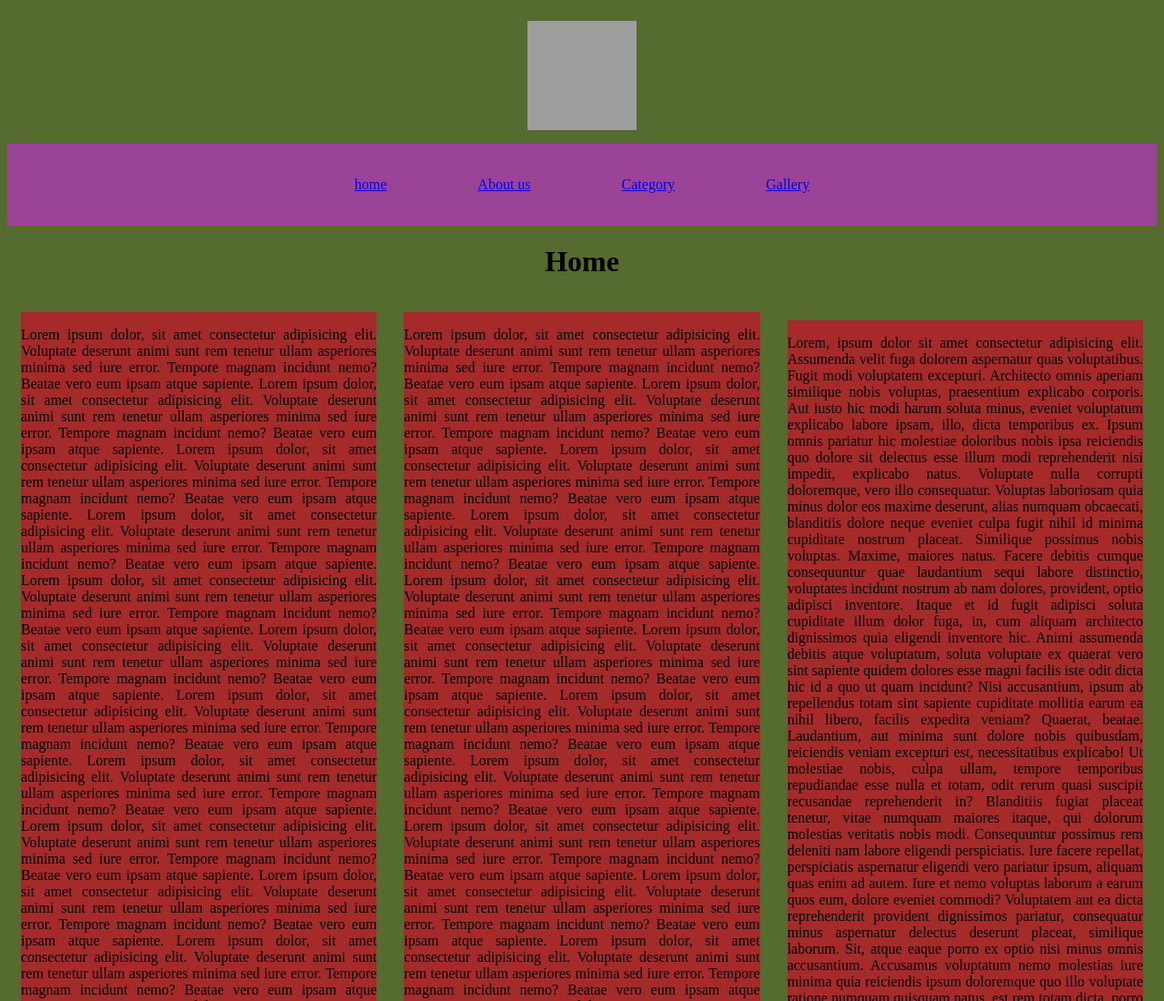
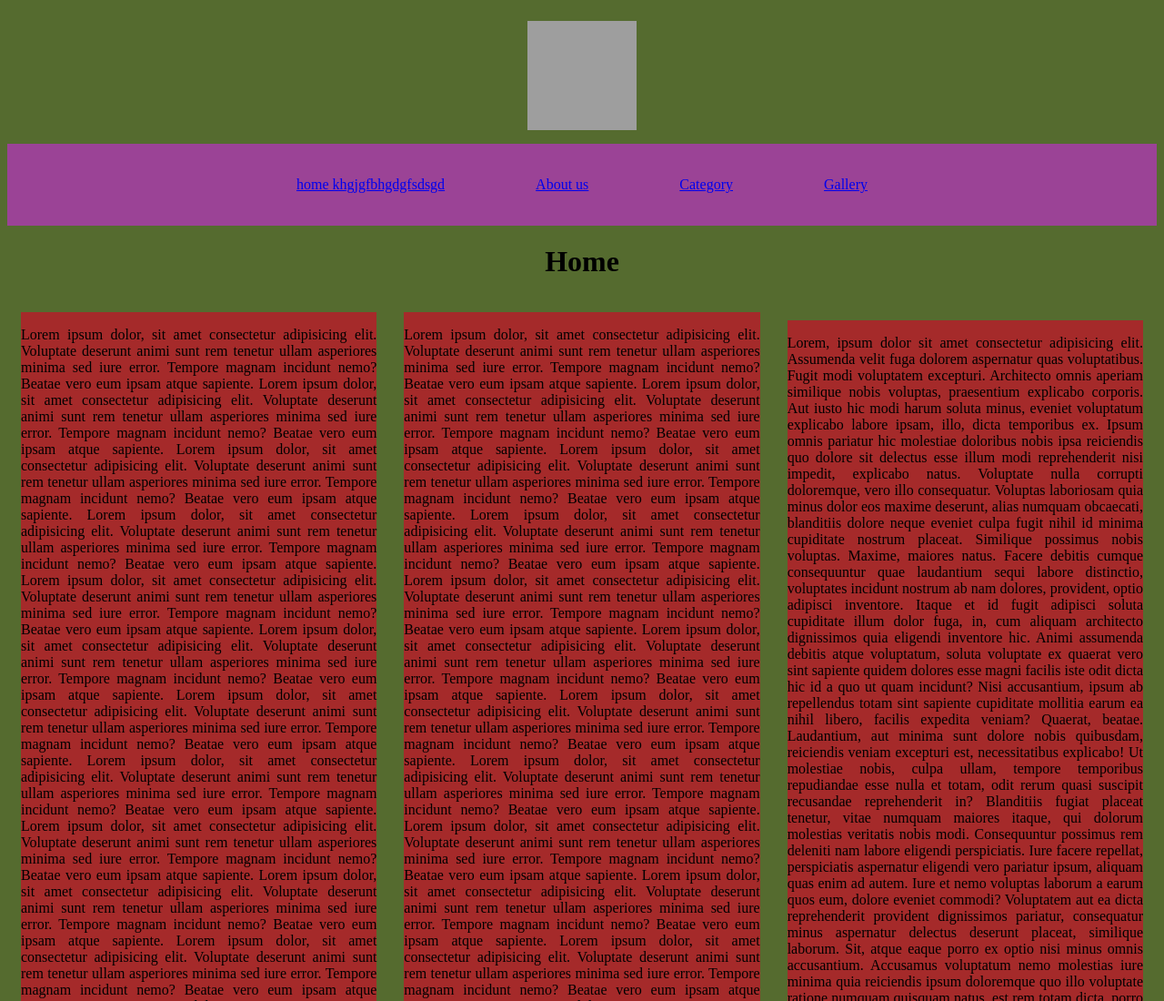
Before and after one commit to ritika-chaudhary09/rida-cloth-house, a plain HTML site: page index.html in a window 1280 px wide. Shown: the top 1100 px of the page at 91% size. Drawn offline with Linux system fonts and the light colour scheme; grey boxes are pictures that could not be loaded.

Commit message:
mehnat done

```diff
--- a/index.html
+++ b/index.html
@@ -11,7 +11,7 @@
         <img id="logo" src="https://encrypted-tbn0.gstatic.com/images?q=tbn:ANd9GcSZ584acfWMPuHP7nRm1z5_Yt5zLmKyGrANsQ&s" alt="">
     </div>
     <div class="class">
-        <div class="navLinks"><a href="./index.html">home</a></div>
+        <div class="navLinks"><a href="./index.html">home khgjgfbhgdgfsdsgd</a></div>
         <div class="navLinks"><a href="./about.html">About us</a></div>
         <div class="navLinks"><a href="./category.html">Category</a></div>
         <div class="navLinks"><a href="./gallery.html">Gallery</a></div>
```
